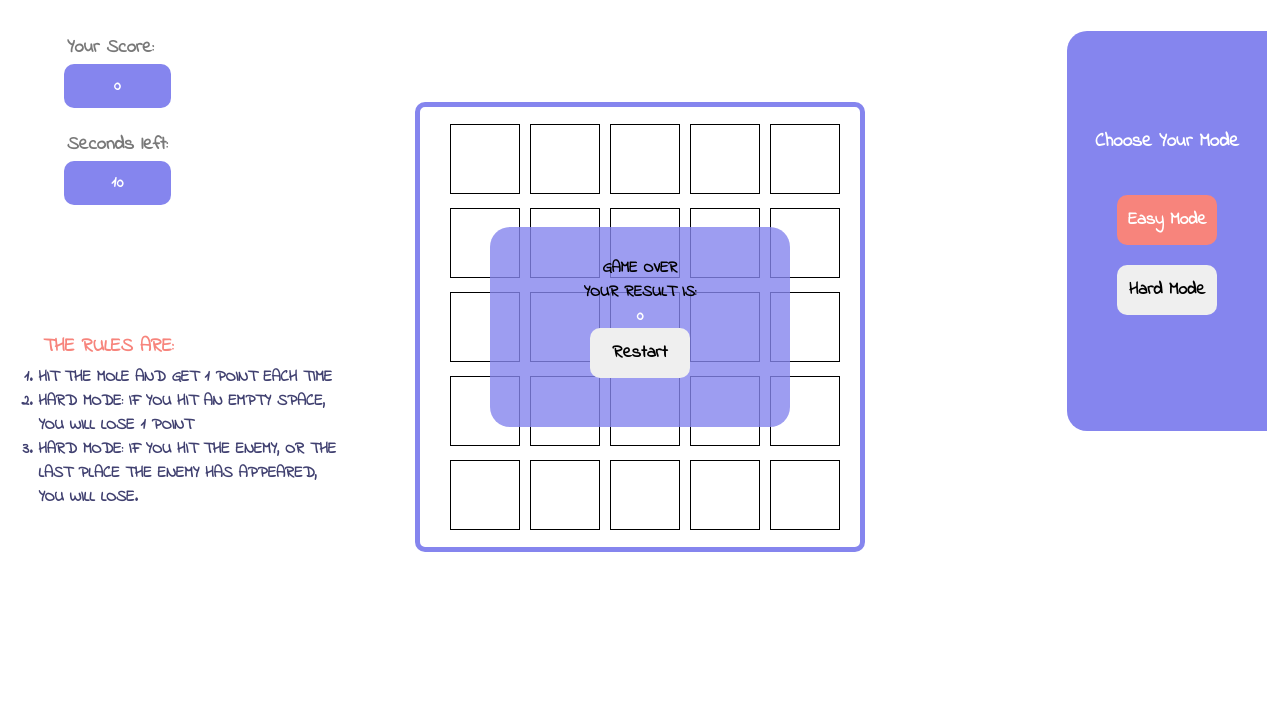
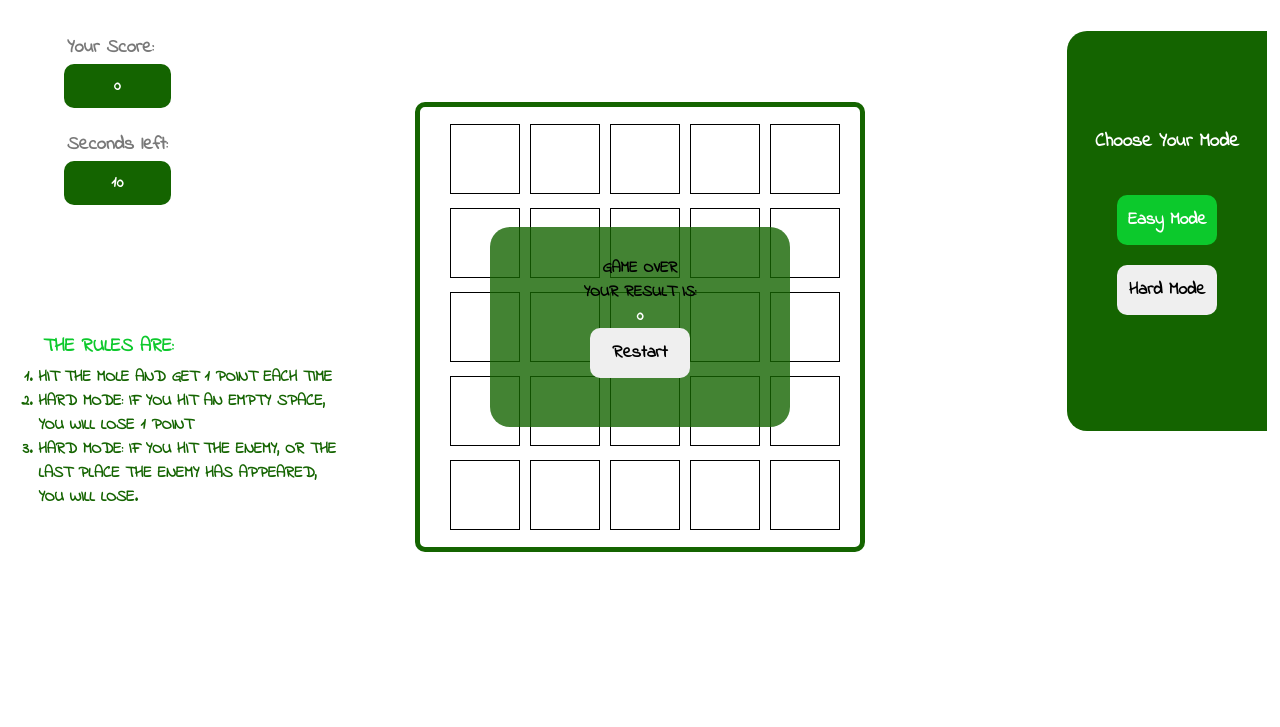
Before and after one commit to Nawzneen/Game-Mole, a plain HTML site: page index.html in a window 1280 px wide. Shown: the part 73-800 px from the top of the page. Drawn offline with Linux system fonts and the light colour scheme.

Commit message:
Add files via upload

```diff
--- a/main.css
+++ b/main.css
@@ -22,10 +22,10 @@
 }
 .top-menu h1 {
   margin: 10px;
-  color: rgb(247, 132, 124);
+  color: rgb(12, 201, 44);
 }
 .top-menu p {
-  color: rgb(247, 132, 124);
+  color: rgb(12, 201, 44);
   margin: 5px;
   font-size: 1.2rem;
   font-weight: bold;
@@ -38,12 +38,12 @@
 }
 .rules ol,
 li {
-  color: rgb(64, 64, 112);
+  color: rgb(20, 100, 0);
   text-transform: uppercase;
   font-weight: bolder;
 }
 .top-menu p span {
-  color: rgb(133, 133, 238);
+  color: rgb(20, 100, 0);
   text-transform: uppercase;
 }
 .top-menu h3 {
@@ -51,7 +51,7 @@ li {
   display: inline-block;
 }
 .top-menu h4 {
-  background-color: rgb(133, 133, 238);
+  background-color: rgb(20, 100, 0);
   /* background-color: #014c8f; */
 
   /* 014c8f */
@@ -83,16 +83,22 @@ li {
   justify-content: center;
   align-items: center;
   margin: auto;
-  border: solid 5px rgb(133, 133, 238);
+  border: solid 5px rgb(20, 100, 0);
   border-radius: 10px;
   padding: 10px;
+  cursor: url("images/cursor1.png") 25 25, auto;
+}
+.grid .square:active {
+  cursor: url("images/cursor.png") 25 25, auto;
 }
 .square {
+  cursor: url("images/cursor1.png") 25 25, auto;
+
   margin-left: 10px;
   border: black 1px solid;
   width: 70px;
   height: 70px;
-  cursor: pointer;
+  /* cursor: pointer; */
 }
 .mole {
   background-image: url(./Images/mole.png);
@@ -115,7 +121,7 @@ li {
   justify-content: center;
   align-items: center;
   flex-direction: column;
-  background-color: rgb(133, 133, 238);
+  background-color: rgb(20, 100, 0);
   border-top-left-radius: 20px;
   border-bottom-left-radius: 20px;
 
@@ -144,7 +150,7 @@ button {
   cursor: pointer;
 }
 .selected {
-  background-color: rgb(247, 132, 124);
+  background-color: rgb(12, 201, 44);
   color: white;
 }
 
@@ -164,7 +170,7 @@ button {
   top: 50%;
   left: 50%;
   transform: translate(-50%, -50%);
-  background-color: rgba(133, 133, 238, 0.8);
+  background-color: rgba(20, 100, 0, 0.8);
   color: black;
   border-radius: 20px;
   width: 300px;
--- a/main.js
+++ b/main.js
@@ -43,7 +43,7 @@ function randomSquare() {
     square.forEach((className) => {
       className.classList.remove("mole");
     });
-  }, 300);
+  }, 500);
 }
 function randomSquareBomb() {
   square.forEach((className) => {
@@ -105,8 +105,6 @@ function moveMole() {
 }
 function moveBomb() {
   if (i === 1) {
-    console.log("code is working");
-
     clearInterval(timerId2);
 
     return; //stop the execution of function
```
